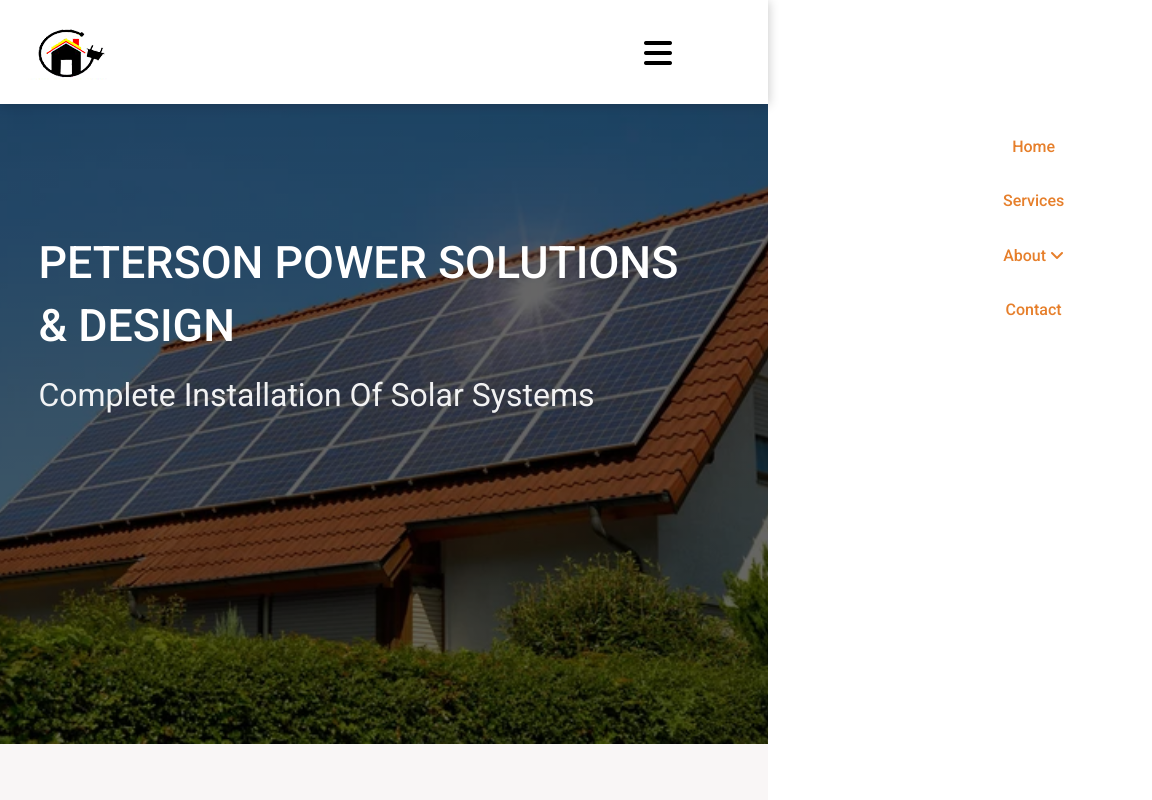
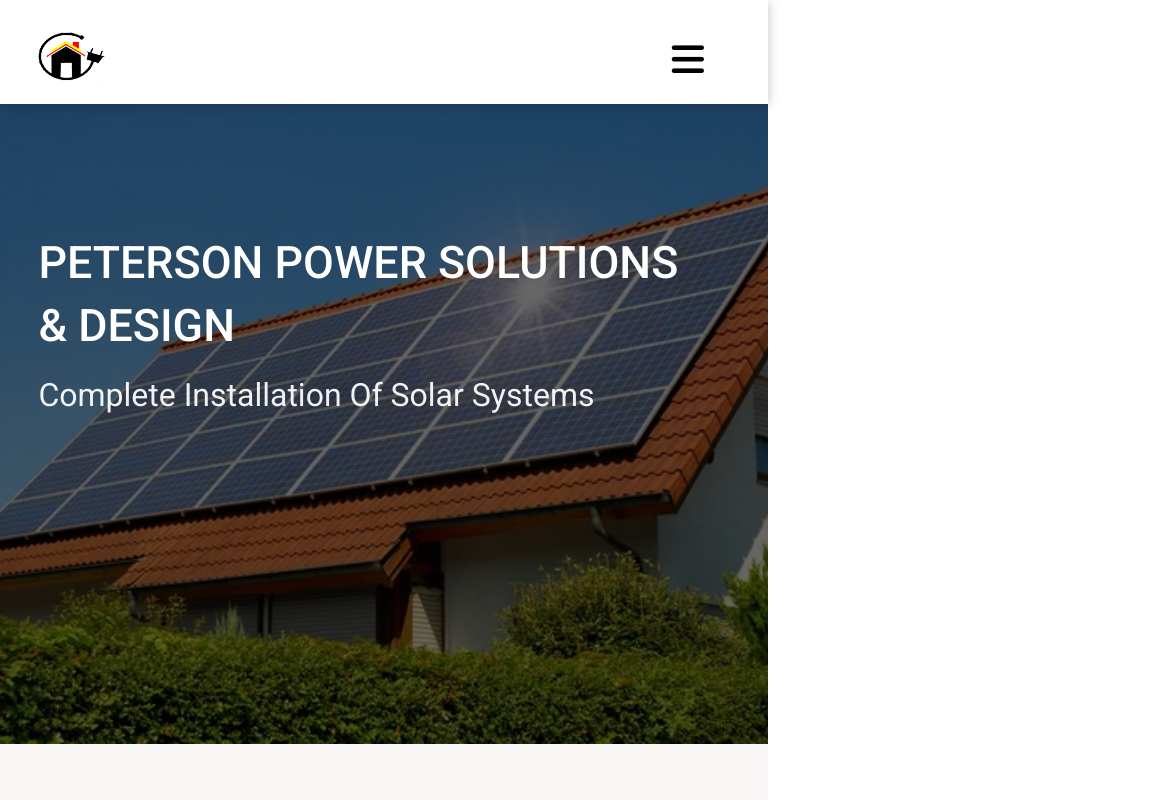
Before and after one commit to Gabriel-Yashim/pps_frontendSite, a plain HTML site: page index.html in a window 768 px wide. Shown: the top 800 px of the page, 1152 px wide, since content can reach past the window. Drawn offline with Linux system fonts and the light colour scheme.

Commit message:
Update responsive.css

```diff
--- a/css/responsive.css
+++ b/css/responsive.css
@@ -232,24 +232,24 @@
         }
 
         header nav img {
-            padding: .5rem 0 0 1rem;
+            padding: .7rem 0 0 1rem;
         }
 
         header nav ul {
             position: absolute;
             display: block;
             padding: 40px 0 40px 0;
-            right: 5rem;
+            right: .1rem;
             width: 50%;
             margin-top: 5rem;
+            z-index: 20;
             text-align: center;
             background-color: #fff;
-            transform: translateX(140%);
+            transform: translateY(-140%);
         }
 
         header nav ul.active {
-            transform: translateX(30%);
-            /* width: 100%; */
+            transform: translateY(5%);
         }
 
         header nav ul li {
@@ -283,9 +283,9 @@
         header #toggle{
             color: #000;
             position: absolute;
-            font-size: 2rem;
-            right: 6rem;
-            top: 2rem;
+            font-size: 2.3rem;
+            right: 4rem;
+            top: 2.2rem;
             display: block;
         }
 
@@ -616,9 +616,6 @@
 /* ####### Responsive design for mobile devices  starts here ####### */
 @media screen and (min-width: 300px) and (max-width: 599px) {
     /**************** starting Home page **************/
-     body{
-            overflow: hidden;
-        }
 
     .container {
             width: 95%;
@@ -643,11 +640,11 @@
             top: 1.5rem;
             padding: 40px 0 0 0;
             text-align: center;
-            transform: translateX(140%);
+            transform: translateY(-140%);
         }
 
         header nav ul.active{
-            transform: translateX(0);
+            transform: translateY(0);
         }
 
         header nav ul li {
```
